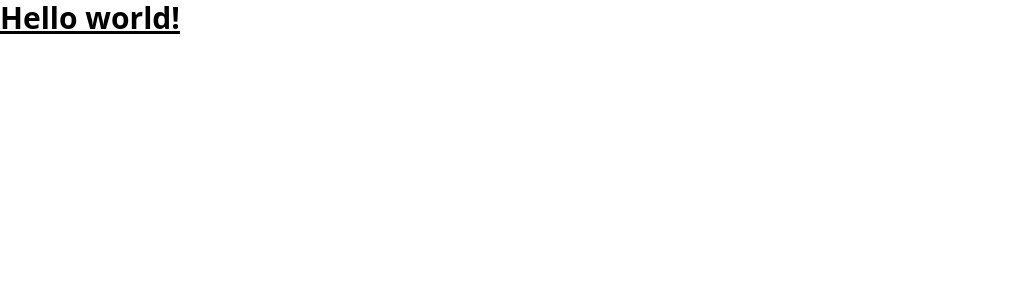
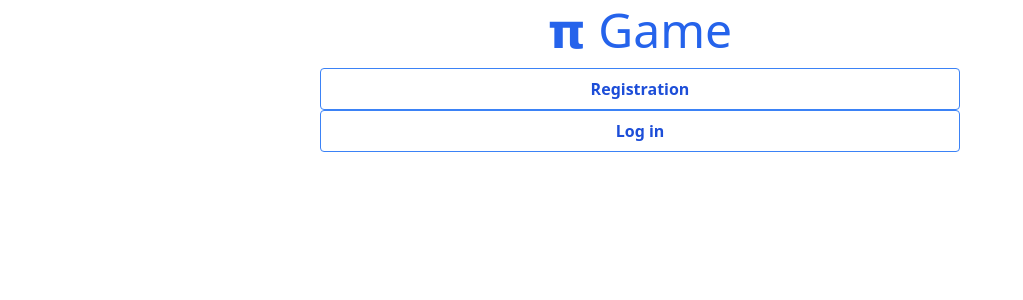
Before and after one commit to BartoszMa/Pi-game, a React (Create React App) app in the folder frontend/: page / in a window 1280 px wide. Shown: the top 300 px of the page, without its empty margins (0-1023 px from the left). Built offline with nearby package versions, Linux system fonts and the light colour scheme.

Commit message:
start page

```diff
--- a/frontend/package.json
+++ b/frontend/package.json
@@ -8,6 +8,7 @@
     "@testing-library/user-event": "^13.5.0",
     "react": "^18.2.0",
     "react-dom": "^18.2.0",
+    "react-router-dom": "^6.7.0",
     "react-scripts": "5.0.1",
     "web-vitals": "^2.1.4"
   },
--- a/frontend/src/App.js
+++ b/frontend/src/App.js
@@ -1,7 +1,20 @@
+import "./App.css"
+import React from "react";
+import {Route, Routes} from "react-router-dom"
+import Registration from "./components/Registration"
+import Login from "./components/Login"
+import Start from "./components/Start"
+
+
 export default function App() {
-  return (
-    <h1 className="text-3xl font-bold underline">
-      Hello world!
-    </h1>
-  )
+    return (
+        <div className="flex flex-col">
+            <h1 className="mx-auto font-medium leading-tight text-5xl mt-0 mb-2 text-blue-600">&#120703; Game</h1>
+            <Routes>
+                <Route path="/" element={<Start/>}/>
+                {/*<Route path="/registration" element={<Registration/>}/>*/}
+                {/*<Route path="/login" element={<Login/>}/>*/}
+            </Routes>
+        </div>
+    )
 }
--- /dev/null
+++ b/frontend/src/components/Start.jsx
@@ -0,0 +1,17 @@
+import React from "react";
+import {Link} from "react-router-dom";
+
+const Start = () => {
+    return (
+        <div className="flex flex-col text-center">
+            <button className="w-6/12 mx-auto bg-transparent hover:bg-blue-500 text-blue-700 font-semibold hover:text-white py-2 px-4 border border-blue-500 hover:border-transparent rounded">
+                <Link to={'/registration'}>Registration</Link>
+            </button>
+            <button className="w-6/12 mx-auto bg-transparent hover:bg-blue-500 text-blue-700 font-semibold hover:text-white py-2 px-4 border border-blue-500 hover:border-transparent rounded">
+                <Link to={'/login'}>Log in</Link>
+            </button>
+        </div>
+    )
+}
+
+export default Start
--- a/frontend/src/index.js
+++ b/frontend/src/index.js
@@ -1,17 +1,14 @@
-import React from 'react';
-import ReactDOM from 'react-dom/client';
+import React from "react"
+import ReactDOM from "react-dom/client"
+import App from "./App"
+import {BrowserRouter} from "react-router-dom"
 import './index.css';
-import App from './App';
-import reportWebVitals from './reportWebVitals';
 
-const root = ReactDOM.createRoot(document.getElementById('root'));
-root.render(
+
+ReactDOM.createRoot(document.getElementById("root")).render(
   <React.StrictMode>
-    <App />
+    <BrowserRouter>
+        <App />
+    </BrowserRouter>
   </React.StrictMode>
 );
-
-// If you want to start measuring performance in your app, pass a function
-// to log results (for example: reportWebVitals(console.log))
-// or send to an analytics endpoint. Learn more: https://bit.ly/CRA-vitals
-reportWebVitals();
```
Also changed, not shown: frontend/src/components/Login.jsx (added), frontend/src/components/Registration.jsx (added), 2 other files (tests, documents, lock files or other folders).
